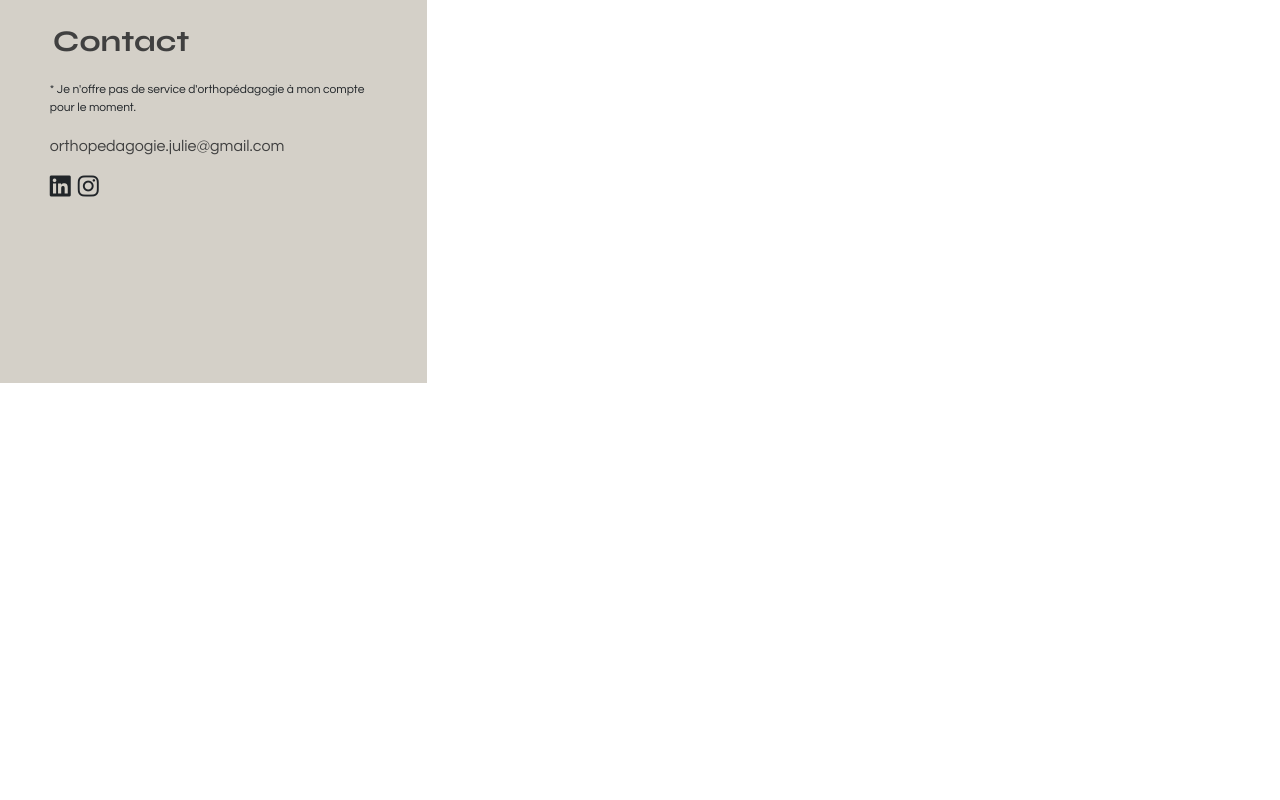
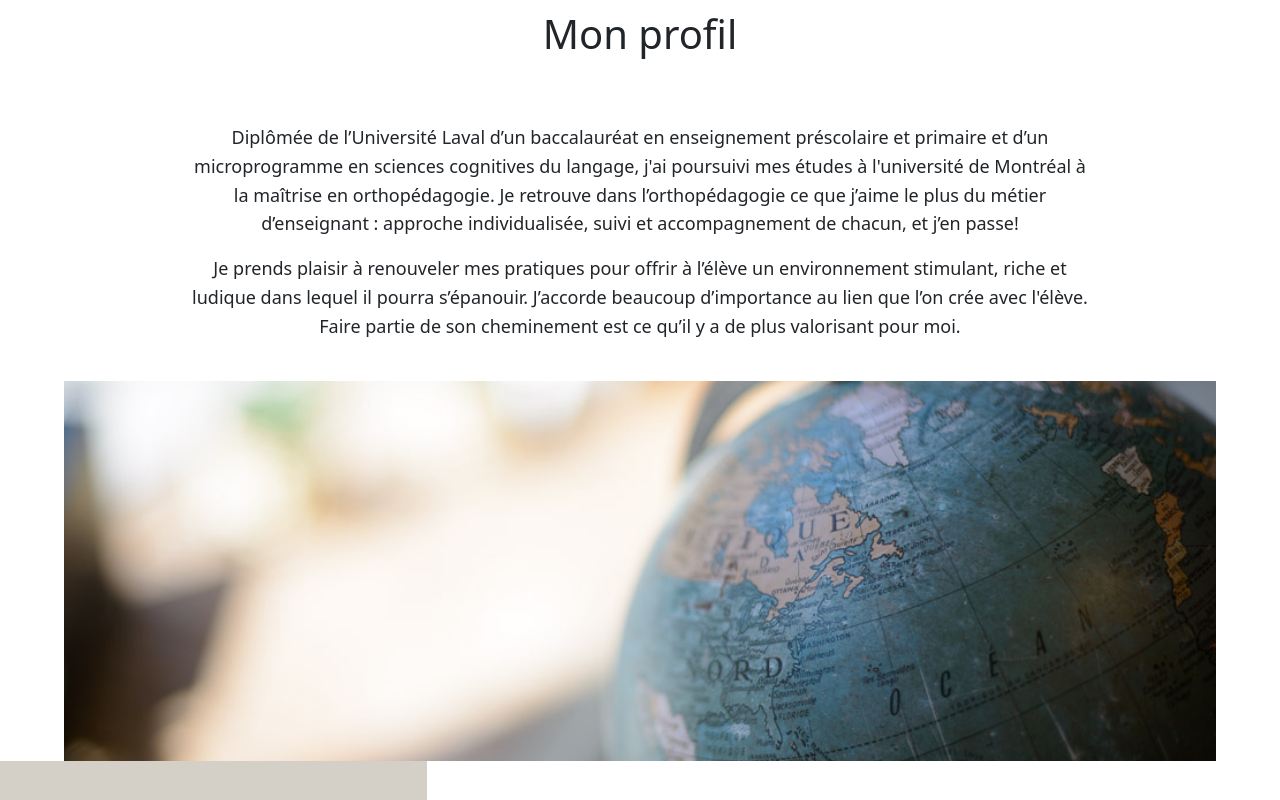
Before and after one commit to Bobbyberu/julie-orthopedagogie, a Vue app: page / in a window 1280 px wide. Shown: the part 780-1580 px from the top of the page. Before the commit the page ends 1163 px from the top, so only its background shows below. Built offline with nearby package versions, Linux system fonts and the light colour scheme.

Commit message:
Adding about section in homepage

```diff
--- /dev/null
+++ b/src/components/about/About.vue
@@ -0,0 +1,25 @@
+<style  src="./about.css"/>
+
+<template>
+  <section id="about">
+    <div id="about-container">
+      <h1 id="profile-title">Mon profil</h1>
+
+      <div id="about-text-container">
+        <p>
+          Diplômée de l’Université Laval d’un baccalauréat en enseignement préscolaire et primaire et d’un microprogramme en sciences
+          cognitives du langage, j'ai poursuivi mes études à l'université de Montréal à la maîtrise en orthopédagogie. Je retrouve dans
+          l’orthopédagogie ce que j’aime le plus du métier d’enseignant : approche individualisée, suivi et accompagnement de chacun, et j’en passe!
+        </p>
+
+        <p>
+          Je prends plaisir à renouveler mes pratiques pour offrir à l’élève un environnement stimulant, riche et ludique dans lequel
+          il pourra s’épanouir. J’accorde beaucoup d’importance au lien que l’on crée avec l'élève. Faire partie de son cheminement
+          est ce qu’il y a de plus valorisant pour moi.
+        </p>
+      </div>
+
+      <img id="globe-about" src="/src/assets/img/globe_about.jpg" />
+    </div>
+  </section>
+</template>
--- /dev/null
+++ b/src/components/about/about.css
@@ -0,0 +1,34 @@
+#about-container {
+    text-align: center;
+
+    #about-text-container {
+        p {
+            line-height: 1.8rem;
+            font-size: 18px;
+            margin-right: 15%;
+            margin-left: 15%;
+
+            @media screen and (max-width: 600px) {
+                margin-right: 10%;
+                margin-left: 10%;
+                text-align: justify;
+            }
+        }
+        margin-bottom: 40px;
+    }
+}
+
+#profile-title {
+    margin-top: 90px;
+    margin-bottom: 65px;
+}
+
+#globe-about {
+    height: 380px;
+    width: 90%;
+    object-fit: cover;
+
+    @media screen and (max-width: 600px) {
+        width: 100%;
+    }
+}
--- a/src/components/accueil/accueil.css
+++ b/src/components/accueil/accueil.css
@@ -2,7 +2,7 @@
     position: relative;
 }
 
-#cubes-jeu-accueil {
+.full-width-img {
     width: 100%;
     height: 700px;
     object-fit: cover;
--- a/src/components/contact/Contact.vue
+++ b/src/components/contact/Contact.vue
@@ -9,6 +9,7 @@
                     <p id="pas-ortho">* Je n'offre pas de service d'orthopédagogie à mon compte pour le moment.</p>
                     <p id="email"><a href="mailto:orthopedagogie.julie@gmail.com">orthopedagogie.julie@gmail.com</a></p>
 
+                  <!-- TODO put in header-->
                     <div id="reseaux-sociaux">
                         <i id="linkedin" class="fab fa-linkedin fa-xl icon"></i>
                         <i id="instagram" class="fa-brands fa-instagram fa-xl icon"></i>
--- a/src/views/Accueil.vue
+++ b/src/views/Accueil.vue
@@ -1,15 +1,18 @@
 <script setup lang="ts">
 import Header from '../components/header/Header.vue'
 import Contact from '../components/contact/Contact.vue'
+import About from '@/components/about/About.vue'
 </script>
 
 <style src="../components/accueil/accueil.css"></style>
 
 <template>
     <main>
+      <!-- unfix header-->
         <Header />
         <div class="img-container">
-            <img id="cubes-jeu-accueil" src="/src/assets/img/accueil_cubes.jpg" />
+          <!-- TODO responsive -->
+            <img class="full-width-img" src="/src/assets/img/accueil_cubes.jpg" />
             <div id="description-background">
                 <div id="description-contenu">
                     <h1>Julie Sol</h1>
@@ -19,6 +22,7 @@ import Contact from '../components/contact/Contact.vue'
                 </div>
             </div>
         </div>
+        <About />
         <Contact />
     </main>
 </template>
```
Also changed, not shown: src/assets/img/globe_about.jpg (added).
